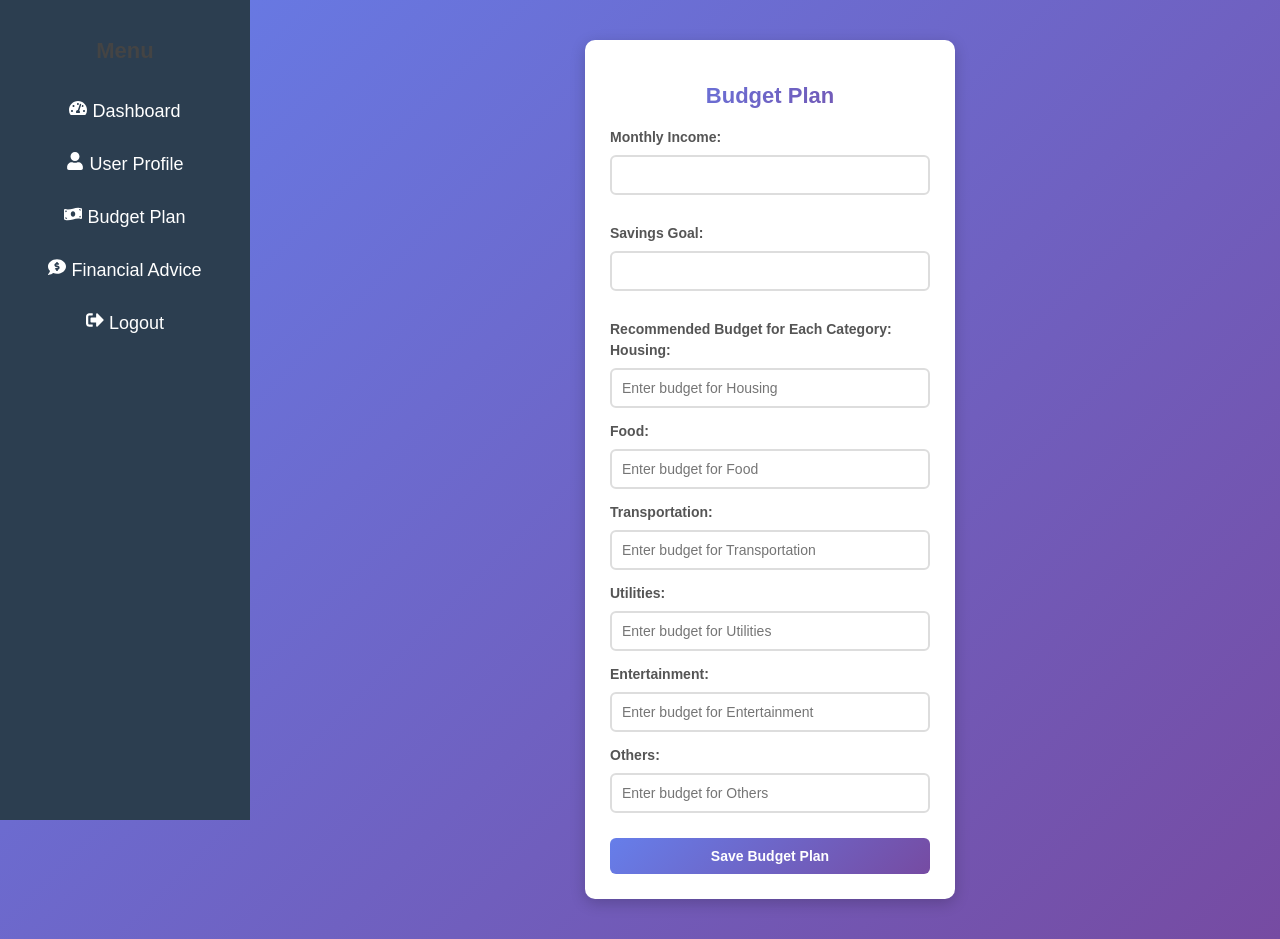
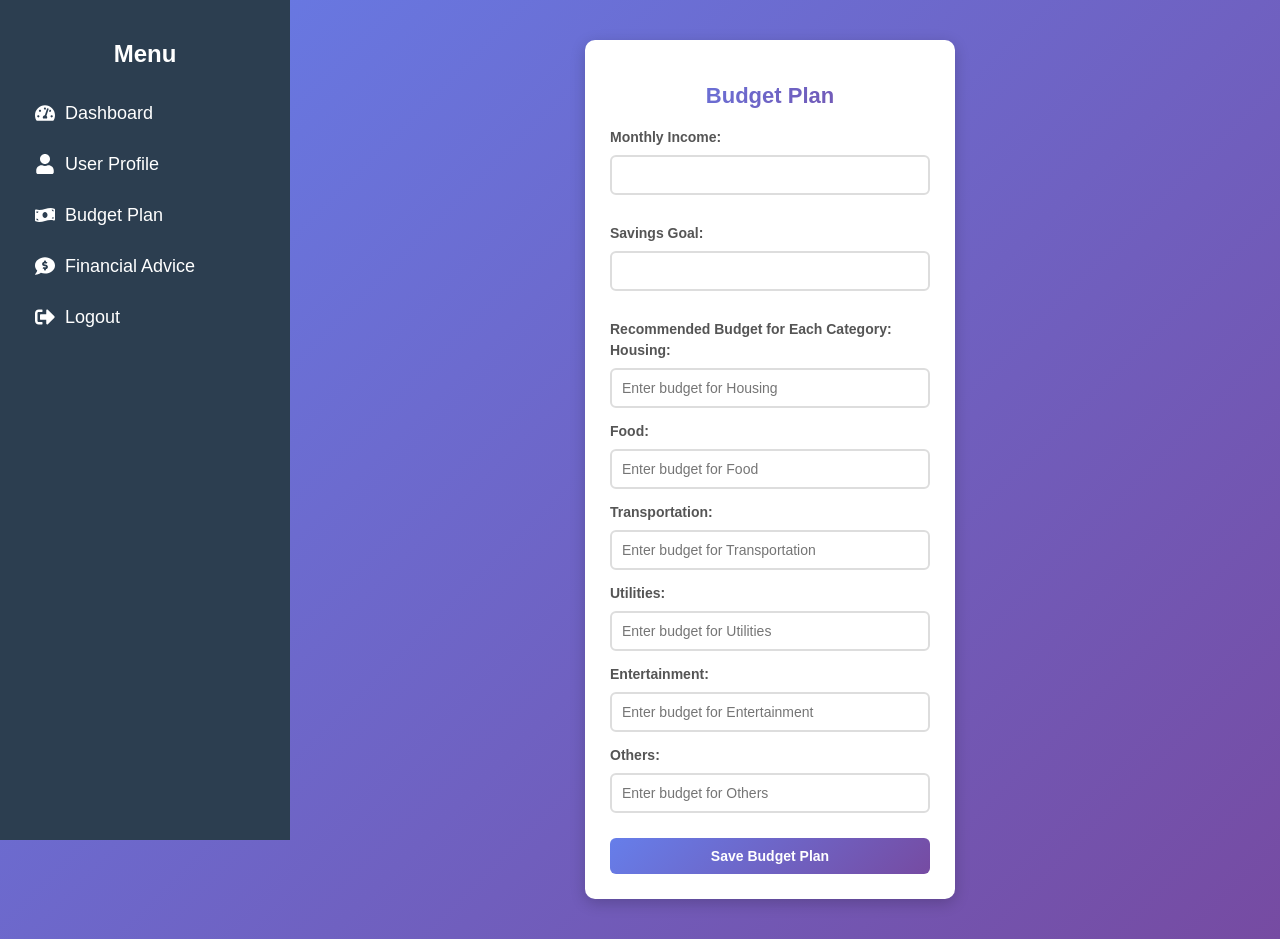
Before and after one commit to jbhavyaa/AI-driven-expense-tracker, a React (Create React App) app in the folder frontend/: page /budget-plan in a window 1280 px wide. Built offline with nearby package versions, Linux system fonts and the light colour scheme.

Commit message:
styles.css

```diff
--- a/frontend/src/styles.css
+++ b/frontend/src/styles.css
@@ -179,16 +179,19 @@ button:hover {
 }
 
 /* Buttons Container */
+/* Buttons Container */
 .buttons {
   display: flex;
   justify-content: space-between;
+  gap: 10px;  /* Add gap between buttons */
   margin-top: 15px;
 }
 
 .back-btn,
 .save-btn {
-  width: 48%;
+  flex: 1;
 }
+
 
 /* Responsive Design */
 @media (max-width: 480px) {
@@ -496,16 +499,18 @@ button:hover {
   width: 250px;
   height: 100vh;
   background-color: #2c3e50;
-  color: white;
+  color: #fff;
   position: fixed;
   top: 0;
   left: 0;
-  padding-top: 20px;
+  padding: 20px;
 }
 
-.sidebar h2 {
-  text-align: center;
+.sidebar-title {
+  text-align: center;  /* Center align the title */
+  font-size: 24px;
   margin-bottom: 20px;
+  color: #fff;
 }
 
 .sidebar ul {
@@ -516,13 +521,35 @@ button:hover {
 .sidebar ul li {
   padding: 15px;
   cursor: pointer;
-  text-align: center;
+  display: flex;
+  align-items: center;
   font-size: 18px;
+  transition: background-color 0.3s;
 }
 
 .sidebar ul li:hover {
   background-color: #34495e;
 }
+
+.menu-icon {
+  margin-right: 10px;
+  font-size: 20px;
+  color: inherit; /* Inherit text color */
+}
+
+
+.menu-icon {
+  margin-right: 10px;
+  font-size: 20px;
+  color: inherit; /* Uses the same color as text */
+}
+
+.menu-icon {
+  margin-right: 10px;
+  font-size: 20px;
+  color: inherit; /* Inherit the text color from the sidebar */
+}
+
 .app-container {
   display: flex;
 }
@@ -699,10 +726,10 @@ button:hover {
   background: #ffffff;
   padding: 25px;
   border-radius: 10px;
-  box-shadow: 0px 4px 15px rgba(0,0,0,0.2);
+  box-shadow: 0px 4px 15px rgba(0, 0, 0, 0.2);
   text-align: center;
+  margin: auto;
   transition: 0.3s;
-  margin: auto;
 }
 
 .advice-container:hover {
@@ -713,11 +740,12 @@ button:hover {
   font-size: 22px;
   font-weight: bold;
   color: #333;
+  margin-bottom: 20px;
   background: linear-gradient(135deg, #667eea, #764ba2);
   -webkit-background-clip: text;
   -webkit-text-fill-color: transparent;
-  margin-bottom: 20px;
 }
+
 
 /* Chat Container */
 .chat-container {
```
